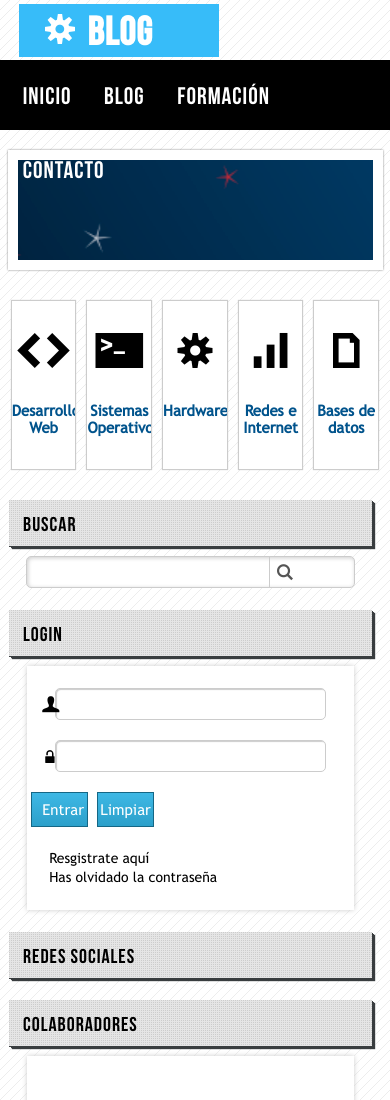
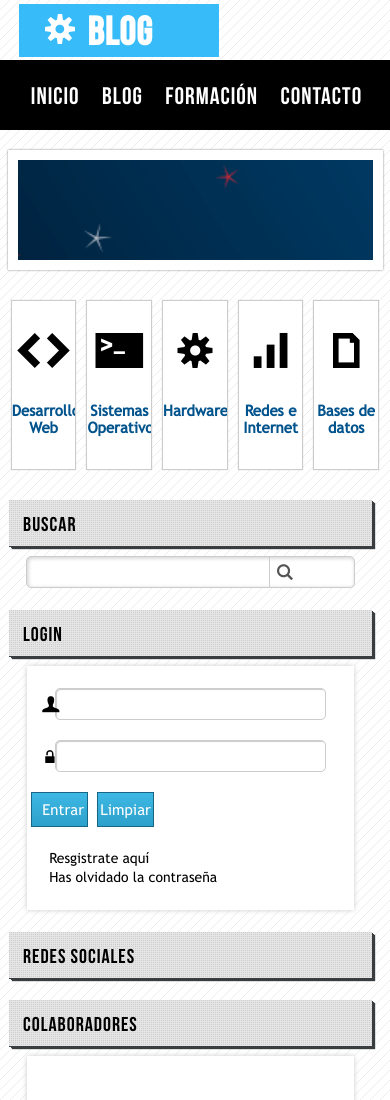
Before and after one commit to marcosbort/curso-ejercicio-04, a plain HTML site: page index.html in a window 390 px wide. Shown: the top 1100 px of the page. Drawn offline with Linux system fonts and the light colour scheme; files whose address does not match are found by name.

Commit message:
corrección del menu en 412px

```diff
--- a/css/responsive.css
+++ b/css/responsive.css
@@ -541,6 +541,15 @@
         text-align: center;
     }
 }
+@media (max-width: 412px){
+    #menu ul li {
+        font-size: 24px;
+        display: inline-block;
+        margin: 0px 10px 0px 10px;
+        letter-spacing: 1px;
+        line-height: 74px;
+    }
+}
 
 /*
 1319
```
